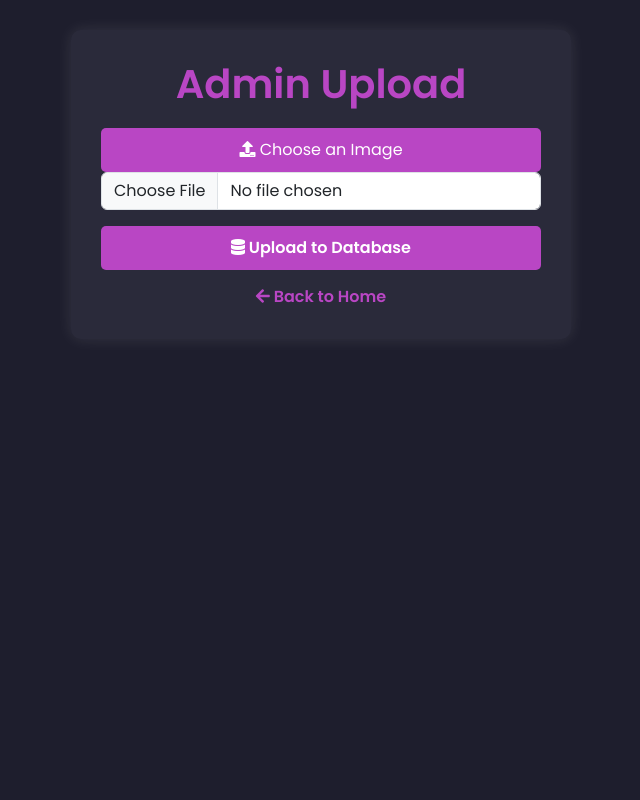
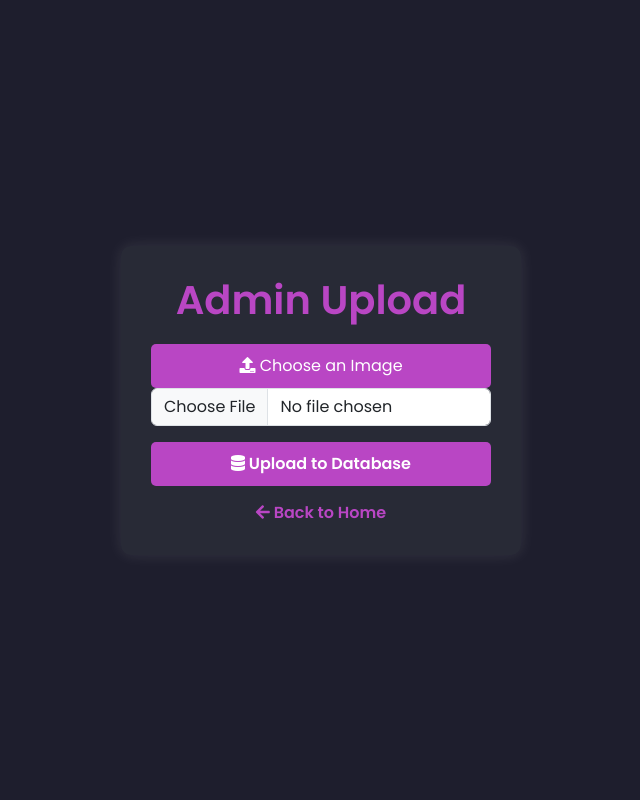
Before and after one commit to zcsofficial/aswanth, a Flask app: page /admin in a window 1280 px wide. Shown: the whole page, without its empty margins (319-959 px from the left). Run offline with Flask 2, Linux system fonts and the light colour scheme; some libraries are stand-ins or nearby versions.

Commit message:
Add files via upload

```diff
--- a/templates/admin.html
+++ b/templates/admin.html
@@ -23,8 +23,11 @@
             font-family: 'Poppins', sans-serif;
             background-color: #1e1e2d;
             color: white;
+            display: flex;
+            justify-content: center;
+            align-items: center;
+            height: 100vh;
             text-align: center;
-            padding: 30px;
         }
         h1 {
             color: #b946c4;
@@ -32,11 +35,11 @@
             margin-bottom: 20px;
         }
         .container {
-            max-width: 500px;
-            background: #2a2a3a;
+            background: #282a36;
             padding: 30px;
             border-radius: 10px;
             box-shadow: 0px 0px 15px rgba(255, 255, 255, 0.1);
+            max-width: 400px;
         }
         .custom-file-input {
             position: relative;
```
